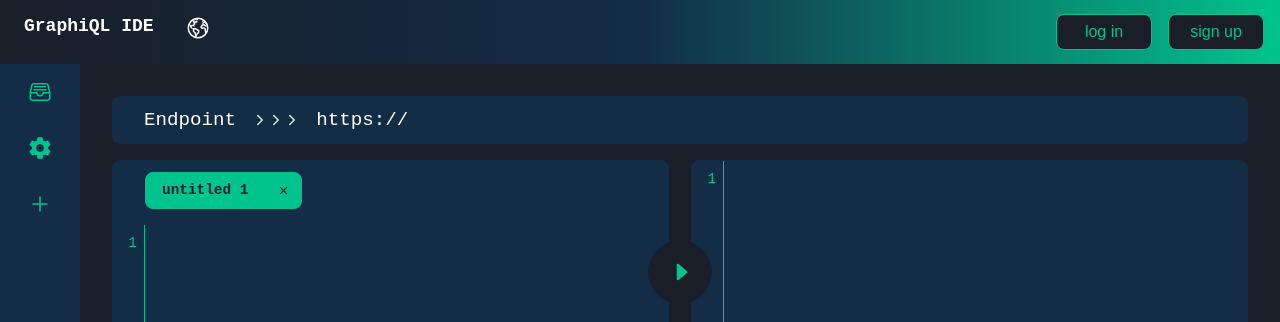
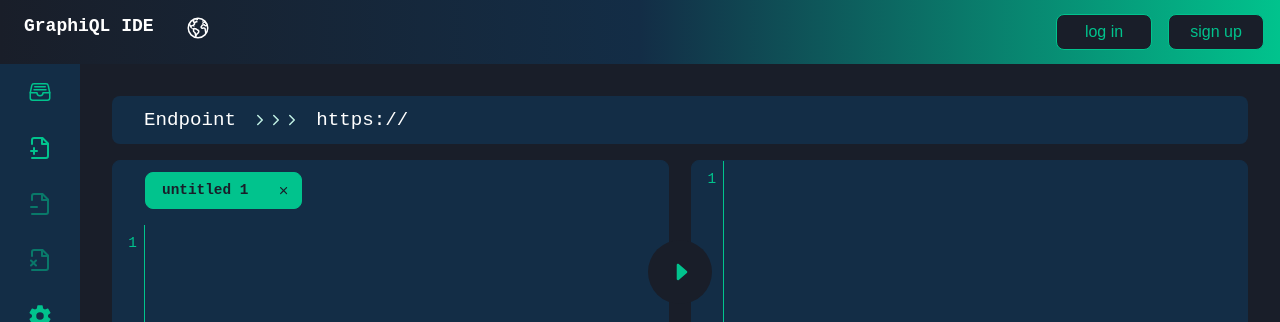
Before and after one commit to xu69ux/graphiql-app, a React (Vite) app: page /graphiql in a window 1280 px wide. Shown: the top 322 px of the page. Built offline with nearby package versions, Linux system fonts and the light colour scheme; no server answers.

Commit message:
refactor: refactor GraphiQLPage component and add deleteAllTabs functionality

```diff
--- a/src/pages/GraphiQLPage.tsx
+++ b/src/pages/GraphiQLPage.tsx
@@ -12,10 +12,10 @@ import {
 import {
   IoSettingsSharp,
   IoFileTrayFullOutline,
-  IoAddSharp,
   IoChevronUpOutline,
   IoCaretForward,
 } from 'react-icons/io5';
+import { LuFilePlus2, LuFileMinus2, LuFileX2 } from 'react-icons/lu';
 import { Schema } from '../types';
 
 import '@styles/GraphiQLPage.css';
@@ -78,11 +78,28 @@ export const GraphiQLPage = () => {
     setActiveTab(newTab.id);
   };
 
+  const deleteAllTabs = () => {
+    const newTab: IEditorTab = {
+      id: 1,
+      code: '',
+      name: 'untitled 1',
+    };
+    setActiveTab(newTab.id);
+    setTabs([newTab]);
+  };
+
   const removeTab = (id: number) => {
     setTabs((prevTabs) => {
-      const newTabs = prevTabs.filter((tab) => tab.id !== id);
-
-      if (id === activeTab) {
+      let newTabs = prevTabs.filter((tab) => tab.id !== id);
+      if (newTabs.length === 0) {
+        const newTab: IEditorTab = {
+          id: 1,
+          code: '',
+          name: 'untitled 1',
+        };
+        newTabs = [newTab];
+        setActiveTab(newTab.id);
+      } else if (id === activeTab) {
         const newActiveTab = newTabs[newTabs.length - 1] || null;
         setActiveTab(newActiveTab ? newActiveTab.id : null);
       }
@@ -131,12 +148,26 @@ export const GraphiQLPage = () => {
             onClick={toggleDocumentation}
             title='show documentation'
           />
+          <LuFilePlus2
+            className='sidebar-icon add'
+            title='add tab'
+            onClick={addTab}
+          />
+          <LuFileMinus2
+            className={`sidebar-icon remove ${
+              tabs.length === 1 ? 'disabled' : ''
+            }`}
+            title='remove tab'
+            onClick={() => removeTab(activeTab!)}
+          />
+          <LuFileX2
+            className={`sidebar-icon clear ${
+              tabs.length === 1 ? 'disabled' : ''
+            }`}
+            title='delete all tabs'
+            onClick={deleteAllTabs}
+          />
           <IoSettingsSharp className='sidebar-icon settings' title='settings' />
-          <IoAddSharp
-            className='sidebar-icon add'
-            onClick={addTab}
-            title='add tab'
-          />
         </div>
         <Documentation
           isDocumentationOpen={isDocumentationOpen}
--- a/src/styles/GraphiQLPage.css
+++ b/src/styles/GraphiQLPage.css
@@ -102,7 +102,9 @@
 
 .sidebar-icon.settings,
 .sidebar-icon.docs,
-.sidebar-icon.add {
+.sidebar-icon.add,
+.sidebar-icon.remove,
+.sidebar-icon.clear {
   color: var(--green);
   font-size: 1.5rem;
   margin-bottom: 2rem;
@@ -112,13 +114,26 @@
 
 .sidebar-icon.settings:hover,
 .sidebar-icon.docs:hover,
-.sidebar-icon.add:hover {
+.sidebar-icon.add:hover,
+.sidebar-icon.remove:hover,
+.sidebar-icon.clear:hover {
   color: var(--light);
   transform: scale(1.1);
 }
 
 .sidebar-icon.docs.active {
   color: var(--light);
+}
+
+.disabled {
+  opacity: 0.5;
+}
+
+.sidebar-icon.remove.disabled:hover,
+.sidebar-icon.clear.disabled:hover {
+  cursor: default;
+  transform: none;
+  color: var(--green);
 }
 
 .tab-container {
```
